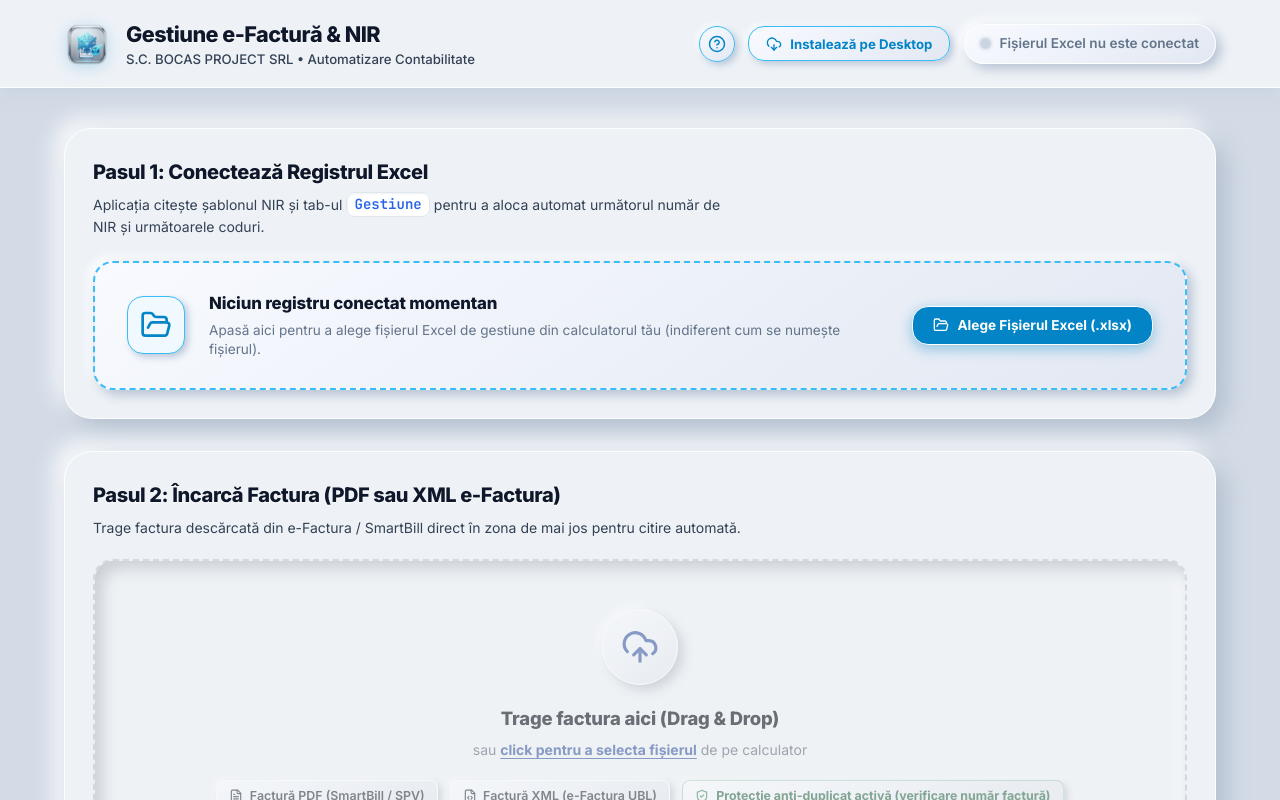
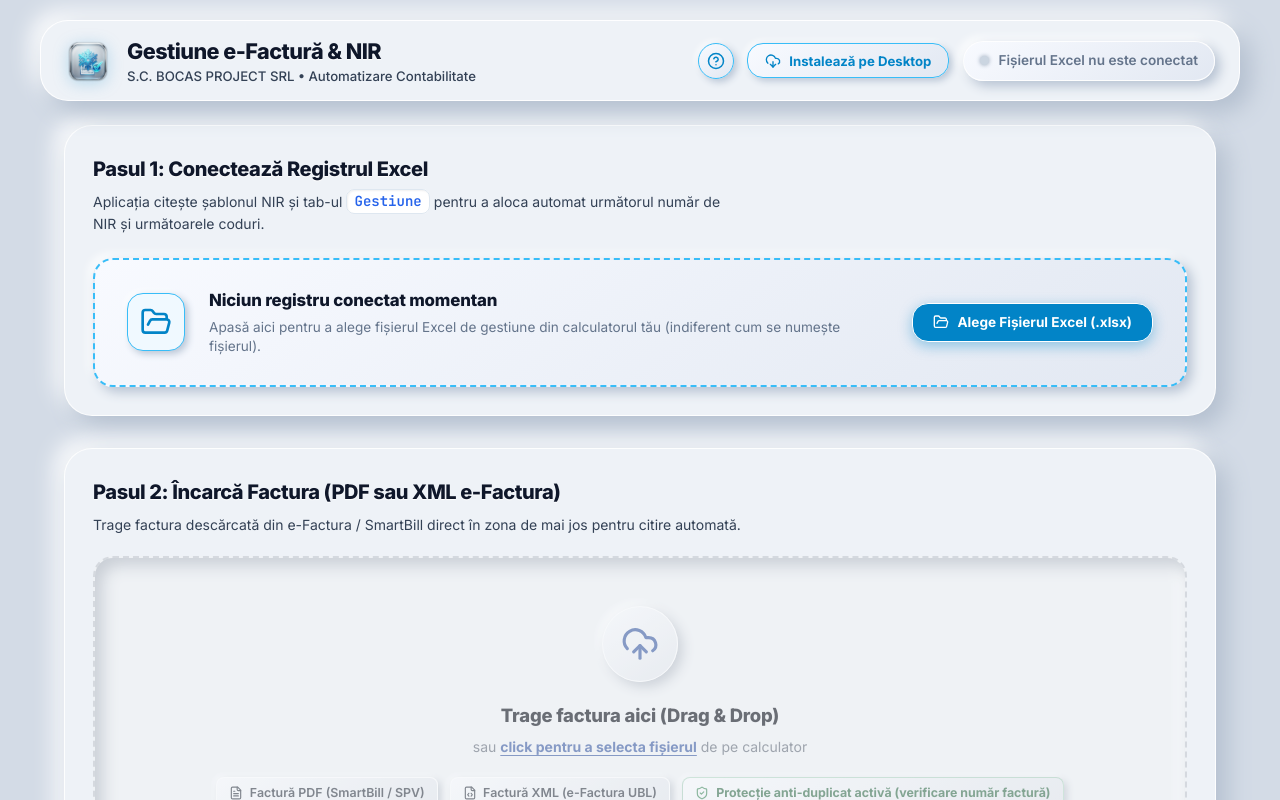
Before and after one commit to scaevola1981/bocas_nir_aplication, a React (Vite) app: page / in a window 1280 px wide. Shown: the top 800 px of the page. Built offline with nearby package versions, Linux system fonts and the light colour scheme.

Commit message:
Round header corners to match floating card design

```diff
--- a/src/App.module.css
+++ b/src/App.module.css
@@ -10,7 +10,7 @@
   max-width: 1200px;
   width: 100%;
   margin: 0 auto;
-  padding: 2.5rem 1.5rem;
+  padding: 1.5rem 1.5rem 2.5rem 1.5rem;
 }
 
 .errorBanner {
--- a/src/components/Header.module.css
+++ b/src/components/Header.module.css
@@ -1,18 +1,23 @@
 .header {
   background: var(--bg-card);
-  border-bottom: 1px solid rgba(255, 255, 255, 0.9);
-  padding: 1.1rem 0;
-  box-shadow: 0 4px 16px rgba(180, 195, 215, 0.35);
+  border: 1px solid rgba(255, 255, 255, 0.95);
+  border-radius: var(--radius-xl);
+  box-shadow: var(--neu-flat);
   position: sticky;
-  top: 0;
+  top: 1rem;
   z-index: 30;
-  backdrop-filter: blur(8px);
+  backdrop-filter: blur(12px);
+  max-width: 1200px;
+  width: calc(100% - 3rem);
+  margin: 1.25rem auto 0 auto;
+  padding: 0.85rem 1.5rem;
+  transition: all 0.25s ease;
 }
 
 .container {
-  max-width: 1200px;
+  width: 100%;
   margin: 0 auto;
-  padding: 0 1.5rem;
+  padding: 0;
   display: flex;
   align-items: center;
   justify-content: space-between;
```
